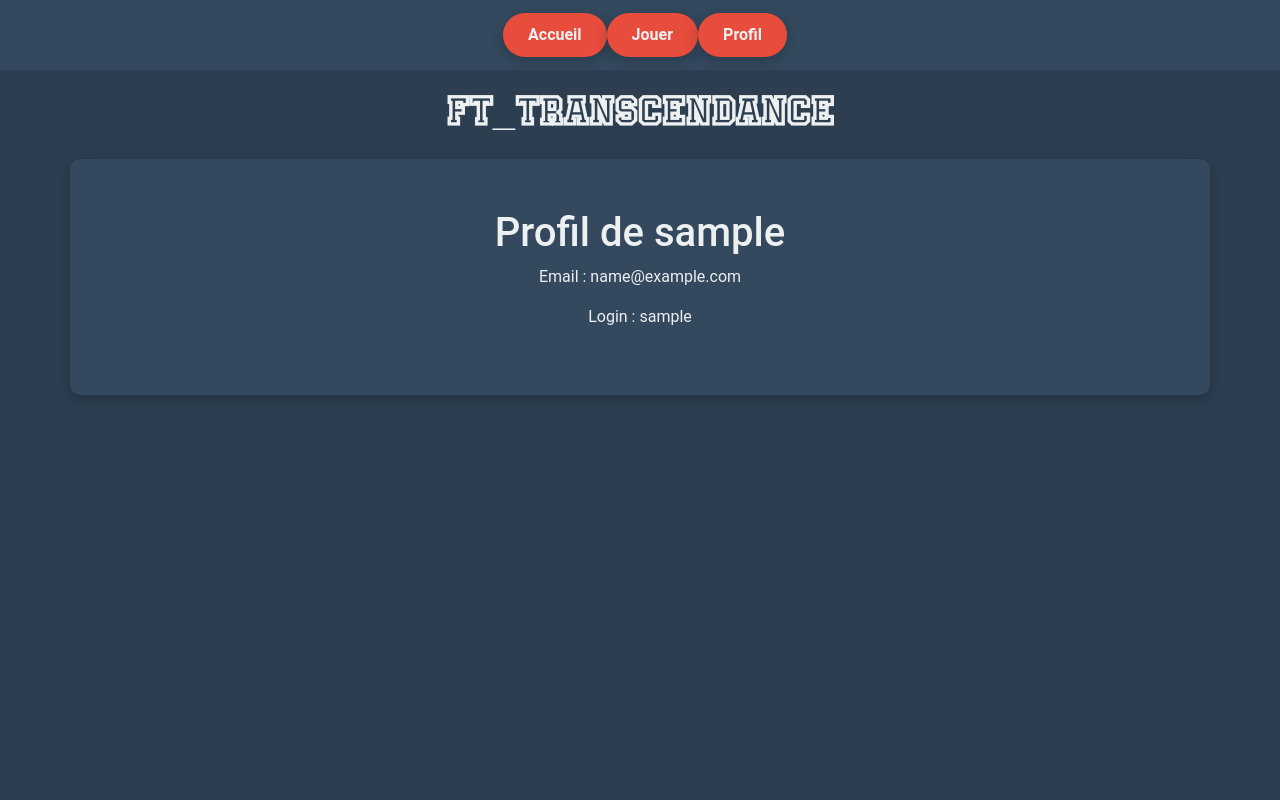
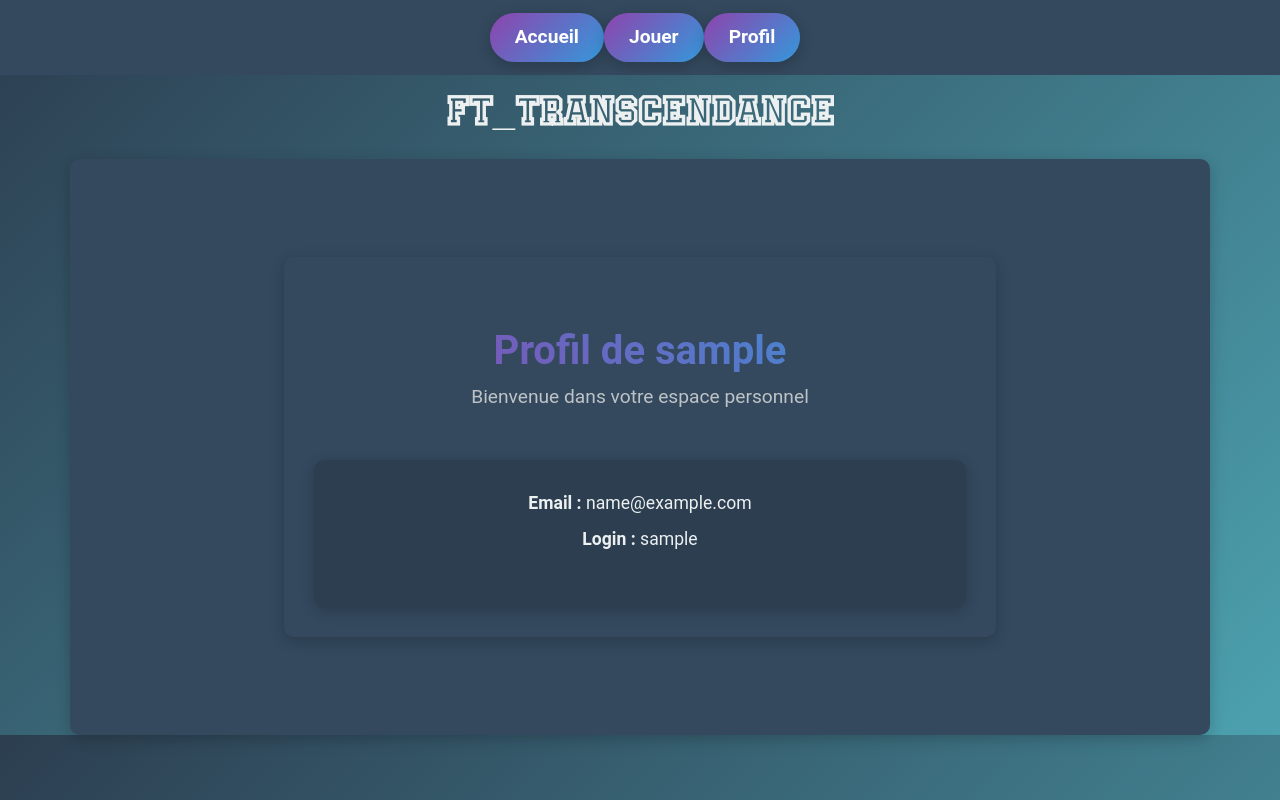
Before and after one commit to WilliamsOz/ft_transcendance, a Django app: page /profil/1/ in a window 1280 px wide. Run offline with Django 4.2, Linux system fonts and the light colour scheme; tables that the repository leaves empty hold one stand-in row (values such as "Sample post"); some libraries are stand-ins or nearby versions.

Commit message:
Modification bouton front

```diff
--- a/app/User/templates/User/profil.html
+++ b/app/User/templates/User/profil.html
@@ -2,8 +2,78 @@
 
 {% block content %}
 
-<h1>Profil de {{ user.login42 }}</h1>
-<p>Email : {{ user.email }}</p>
-<p>Login : {{ user.login42 }}</p>
+<div class="container text-center my-5">
+    <div class="profile-header text-center mb-5">
+        <h1 class="profile-title">Profil de {{ user.login42 }}</h1>
+        <p class="profile-subtitle">Bienvenue dans votre espace personnel</p>
+    </div>
+    <div class="profile-info text-center">
+        <p class="profile-detail"><strong>Email :</strong> {{ user.email }}</p>
+        <p class="profile-detail"><strong>Login :</strong> {{ user.login42 }}</p>
+        <div class="mt-4">
+            {% comment %} <a href="{% url 'edit_profile' user_id=user.user_id %}" class="btn btn-custom">Modifier le profil</a> {% endcomment %}
+            {% comment %} <a href="{% url 'change_password' user_id=user.user_id %}" class="btn btn-custom">Changer le mot de passe</a> {% endcomment %}
+        </div>
+    </div>
+</div>
+
+<style>
+    body {
+        background: linear-gradient(135deg, #2c3e50 0%, #4ca1af 100%);
+        color: #ecf0f1;
+        font-family: 'Roboto', sans-serif;
+    }
+
+    .profile-header {
+        margin-top: 40px;
+    }
+
+    .profile-title {
+        font-size: 2.5rem;
+        font-weight: bold;
+        color: #f3ec78;
+        background: linear-gradient(45deg, #8e44ad, #3498db);
+        -webkit-background-clip: text;
+        -webkit-text-fill-color: transparent;
+    }
+
+    .profile-subtitle {
+        font-size: 1.2rem;
+        color: #bdc3c7;
+    }
+
+    .profile-info {
+        background-color: #2c3e50;
+        padding: 30px;
+        border-radius: 10px;
+        box-shadow: 0 4px 15px rgba(0, 0, 0, 0.2);
+    }
+
+    .profile-detail {
+        font-size: 1.1rem;
+        margin-bottom: 10px;
+    }
+
+    .btn-custom {
+        display: inline-block;
+        font-size: 1.2rem;
+        font-weight: bold;
+        padding: 10px 20px;
+        color: #fff;
+        background: linear-gradient(135deg, #8e44ad 0%, #3498db 100%);
+        border: none;
+        border-radius: 30px;
+        text-decoration: none;
+        box-shadow: 0 4px 15px rgba(0, 0, 0, 0.2);
+        transition: all 0.3s ease;
+        margin: 5px;
+    }
+
+    .btn-custom:hover {
+        background: linear-gradient(135deg, #3498db 0%, #8e44ad 100%);
+        box-shadow: 0 6px 20px rgba(0, 0, 0, 0.3);
+        transform: translateY(-2px);
+    }
+</style>
 
 {% endblock %}
```
